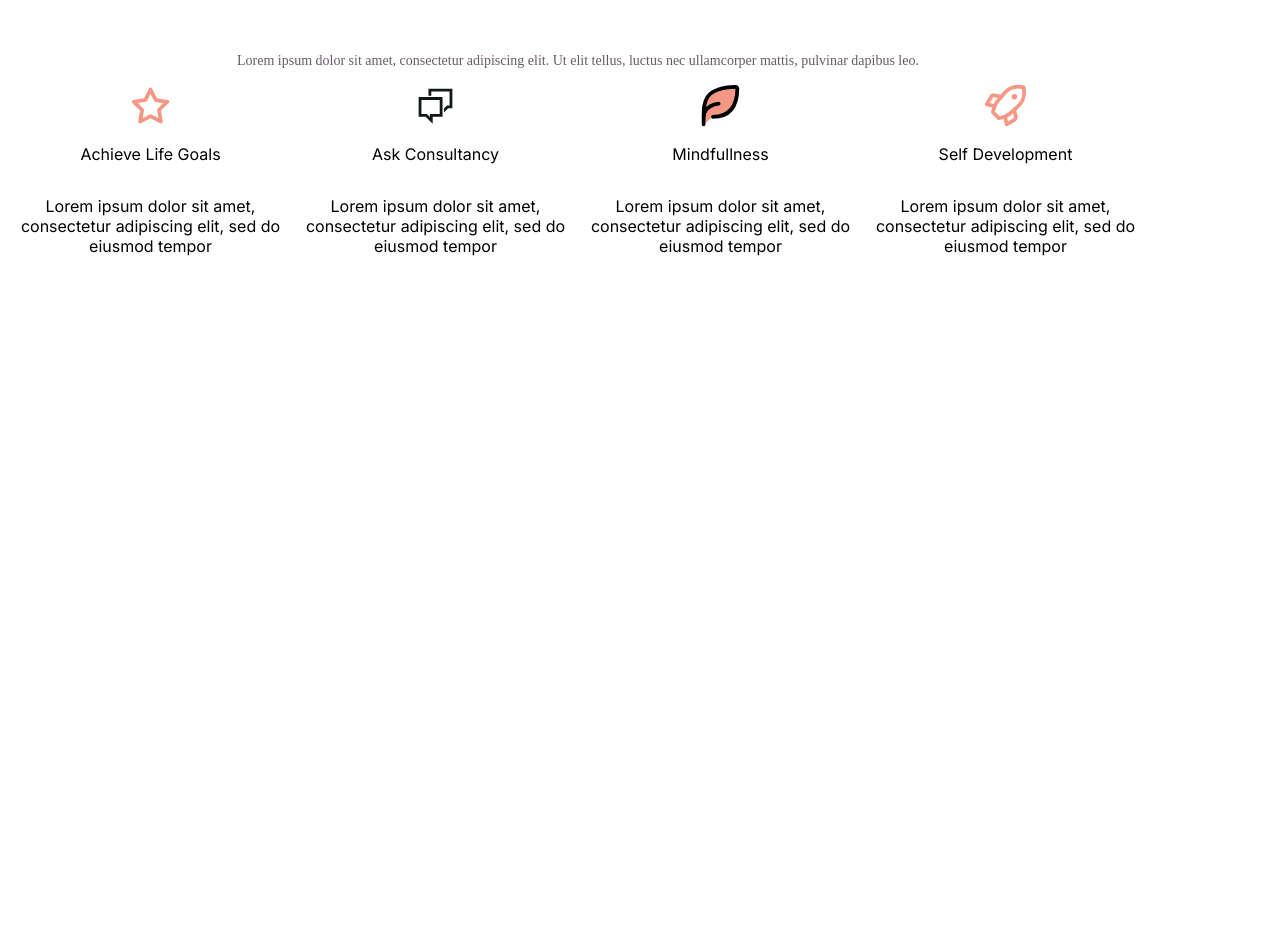
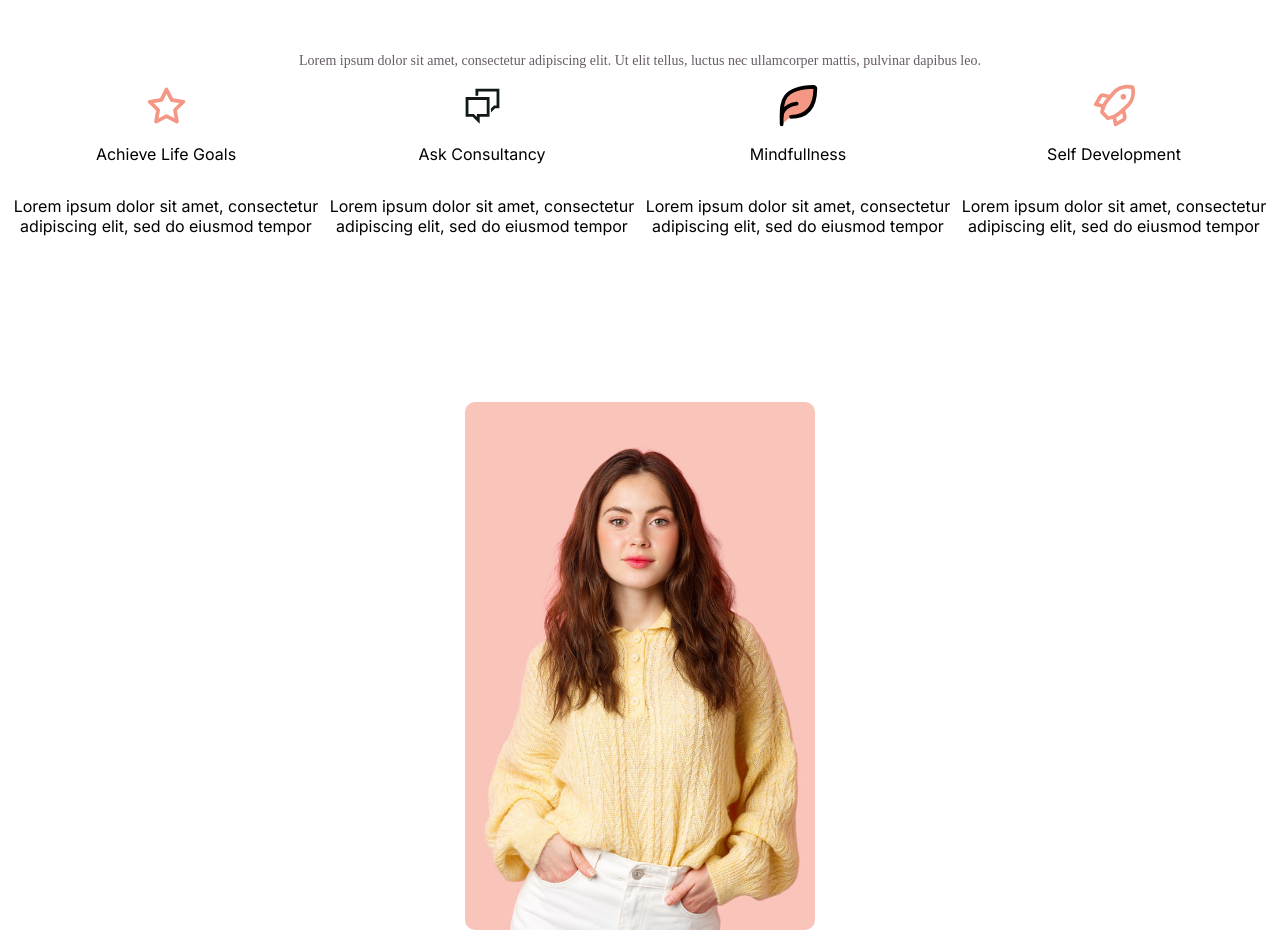
Before and after one commit to subhasasmal08/website, a Next.js app in the folder portfolio/: page / in a window 1280 px wide. Shown: the part 1078-2016 px from the top of the page. Before the commit the page ends 1358 px from the top, so only its background shows below. Built offline with nearby package versions, Linux system fonts and the light colour scheme.

Commit message:
about section

```diff
--- a/portfolio/app/home.scss
+++ b/portfolio/app/home.scss
@@ -1,6 +1,7 @@
-.home_page{
+.home_page {
   .home_page_main_wrapper {
-    transition: background 0.3s, border 0.3s, border-radius 0.3s, box-shadow 0.3s;
+    transition: background 0.3s, border 0.3s, border-radius 0.3s,
+      box-shadow 0.3s;
     margin-top: 0px;
     margin-bottom: 0px;
     padding: 80px 0px 0px 0px;
@@ -47,7 +48,7 @@
       }
     }
   }
-  .home_page_benefit{
+  .home_page_benefit {
     display: flex;
     position: relative;
     width: 100%;
@@ -55,33 +56,46 @@
     align-content: flex-start;
     margin-top: 150px;
     margin-bottom: 0px;
-    max-width: 1140px;
     justify-content: center;
 
-    .benefit_header{
+    .benefit_header {
       font-family: "Cormorant Garamond", "Sans-serif";
       font-size: 48px;
       font-weight: 600;
-      color: #4C3347;
+      color: #4c3347;
       display: flex;
       gap: 8px;
-      .benefit_{
+      .benefit_ {
         font-weight: 700;
-        color: #F49785;
+        color: #f49785;
         font-family: "Cormorant Garamond", "Sans-serif";
         font-size: 48px;
       }
     }
-    .benefit_content{
+    .benefit_content {
       padding: 0% 20% 0% 20%;
       text-align: center;
-      color: #685B65;
+      color: #685b65;
       font-family: "Poppins", "Sans-serif";
       font-size: 14px;
       font-weight: 400;
     }
-    .benefits_block{
+    .benefits_block {
+      display: flex;
+    }
+  }
+  .home_page_about {
+    margin-top: 150px;
+    margin-bottom: 0px;
+    padding: 0px 0px 0px 0px;
+    position: relative;
     display: flex;
+    justify-content: center;
+
+    .about_image {
+      border-radius: 10px;
+      height: auto;
+      width: 350px;
     }
   }
 }
--- a/portfolio/app/page.js
+++ b/portfolio/app/page.js
@@ -2,6 +2,8 @@
 import React, { Component } from "react";
 import Image from "next/image";
 import hero from "../public/assets/Images/hero1.png";
+import about from "../public/assets/Images/about.jpg";
+import lineround from "../public/assets/Images/Line-round.png";
 import "./home.scss";
 import Benefits from "./component/Navbar/Benefits/Benefits";
 
@@ -79,8 +81,11 @@ export default class page extends Component {
             })}
           </div>
         </div>
-        <div>
+        <div className="home_page_about">
+          <Image src={about} alt="about" className="about_image" placeholder="blur" />
+          {/* <Image src={lineround} alt="lineround" className="lineround_image" placeholder="blur" /> */}
         </div>
+        <div></div>
       </div>
     );
   }
```
Also changed, not shown: portfolio/public/assets/Images/Line-round.png (added).
